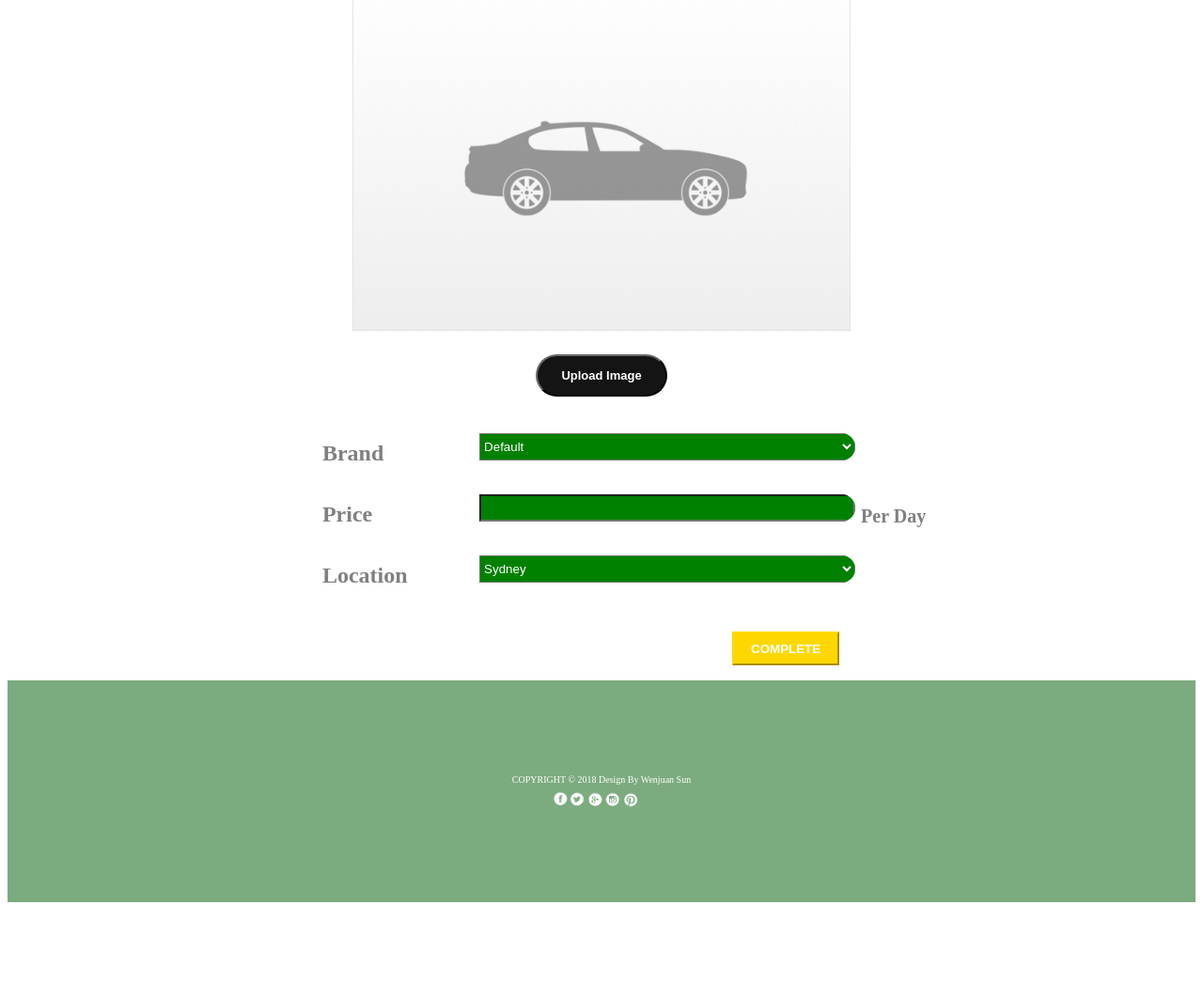
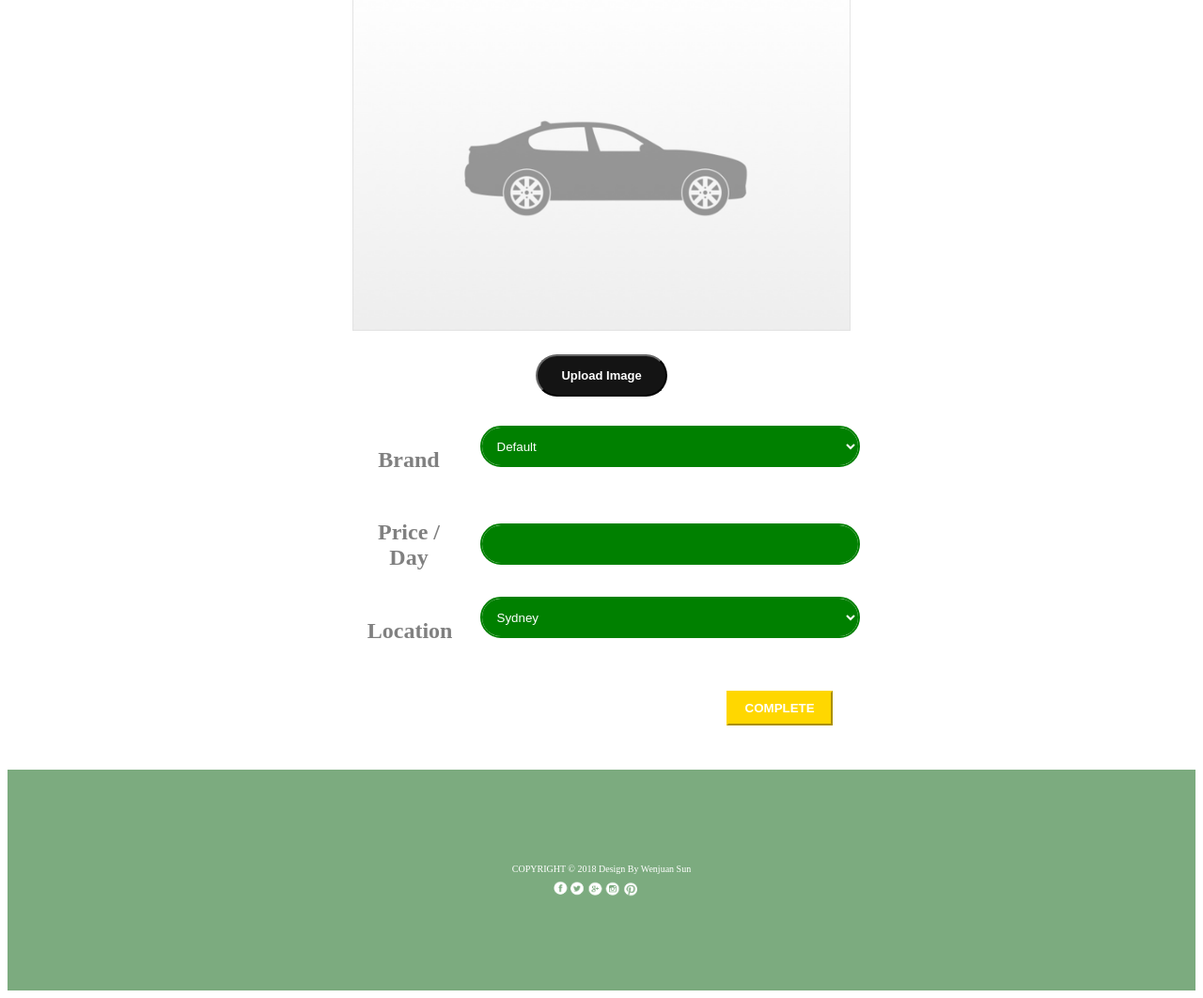
Before and after one commit to llcDK/UHire, a PHP site: page /upload.html in a window 1280 px wide. Shown: the part 330-1392 px from the top of the page at 94% size. Before the commit the page ends 1290 px from the top, so only its background shows below. Run offline with PHP 8.4, Linux system fonts and the light colour scheme.

Commit message:
Fixed Styling issues and made positioning more resilient to issues

```diff
--- a/css/upload.css
+++ b/css/upload.css
@@ -55,17 +55,16 @@
 }
 
 
-
 #infoHeadings
 {
-	height:25%;
-	padding-left:25%;
+	height:45%;
 	margin-top: 1%;
+  text-align: center;
 }
 
 .infoHeading {
 	color:grey;
-	width:5%;
+	width:7%;
 	display:inline-block;
 	padding:2%;
 
@@ -73,29 +72,33 @@
 
 .infoInput
 {
-	padding-left:10%;
+	padding-left:0%;
 	display:inline-block;
-	border:1px;
+	border:2px solid green;
 	border-radius:50px;
 	overflow:hidden;
+
 }
 
 .infoInput *
 {
 	width: 400px;
-	color:white;
-	background-color:green;
-	height:15%;
+	color: white;
+	background-color: green;
+  border: 0px;
+	height:40px;
+  padding: 3%;
 }
 
-#submit
+#submitDiv
 {
-	text-align: right;
-	width:70%;
 	margin-top: 2%;
+  padding-left: 30%;
 }
 
-#submit * {
+
+
+#submit {
 	border-color: gold;
 	background-color: gold;
 	color: white;
--- a/upload.html
+++ b/upload.html
@@ -18,7 +18,6 @@
 				<a href="#news">News</a>
 				<a href="#contact">Contact</a>
 				<a href="#about">About</a>
-	   </div>
 			</div>
 		</div>
 	</div>
@@ -47,9 +46,11 @@
 
 <form action="uplaodCar" method="post">
 
+
 	<div id="infoHeadings">
 
 		<h2>
+
 			<div>
 				<div class="infoHeading">
 					<span> Brand </span>
@@ -62,14 +63,12 @@
 			</div>
 			<div>
 				<div class="infoHeading">
-			<span> Price </span>
+					<span> Price / Day  </span>
 				</div>
 				<div class="infoInput">
 					<input type="text" id="price"/>
 				</div>
-			<div id="perDay">
-				<span>Per Day</span>
-			</div>
+
 			</div>
 			<div>
 				<div class="infoHeading">
@@ -82,11 +81,15 @@
 				</div>
 			</div>
 
+			<div id="submitDiv">
+				<input id="submit" type="submit" value="COMPLETE">
+			</div>
 		</div>
 
-	<div id="submit">
-	<input type="submit" value="COMPLETE">
+	</h2>
 </div>
+
+
 
 	</form>
 
```
Lines whose indentation alone changed are shown as unchanged.
